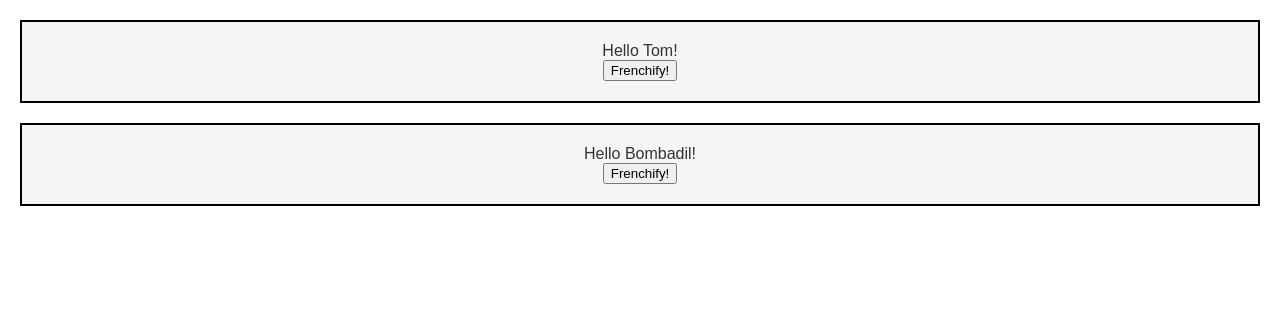
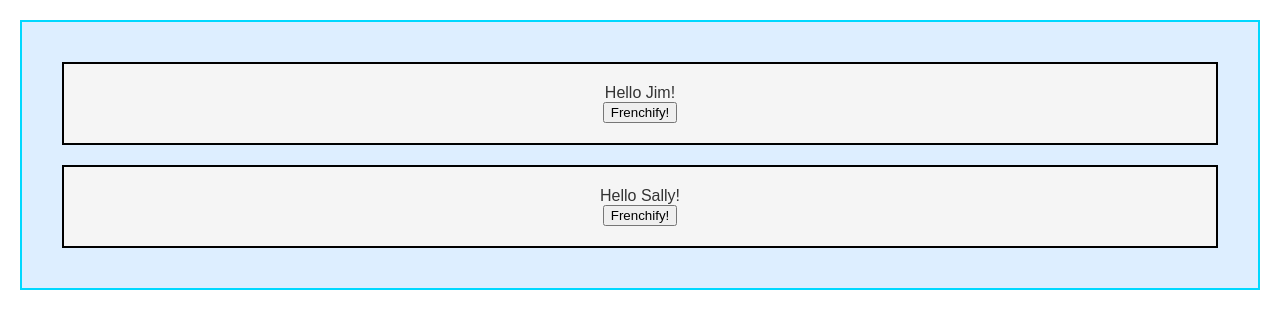
Before and after one commit to simonvlc/react-app, a React (Create React App) app: page / in a window 1280 px wide. Shown: the top 328 px of the page. Built offline with nearby package versions, Linux system fonts and the light colour scheme.

Commit message:
adding a list function

```diff
--- a/src/App.js
+++ b/src/App.js
@@ -1,11 +1,10 @@
 import React from 'react';
-import HelloWorld from './HelloWorld';
+import HelloWorldList from './HelloWorldList';
 
 const App = () => {
   return (
     <div className="App">
-      <HelloWorld name="Tom"/>
-      <HelloWorld name="Bombadil"/>
+      <HelloWorldList />
     </div>
   );
 };
--- /dev/null
+++ b/src/HelloWorldList.css
@@ -0,0 +1,6 @@
+.HelloWorldList {
+  margin: 20px;
+  padding: 20px;
+  border: 2px solid #00D8FF;
+  background: #DDEEFF;
+}
--- /dev/null
+++ b/src/HelloWorldList.js
@@ -0,0 +1,16 @@
+import React, { Component } from 'react';
+import './HelloWorldList.css';
+import HelloWorld from './HelloWorld';
+
+class HelloWorldList extends Component {
+  render () {
+    return (
+      <div className="HelloWorldList">
+        <HelloWorld name="Jim"/>
+        <HelloWorld name="Sally"/>
+      </div>
+    )
+  }
+}
+
+export default HelloWorldList;
```
